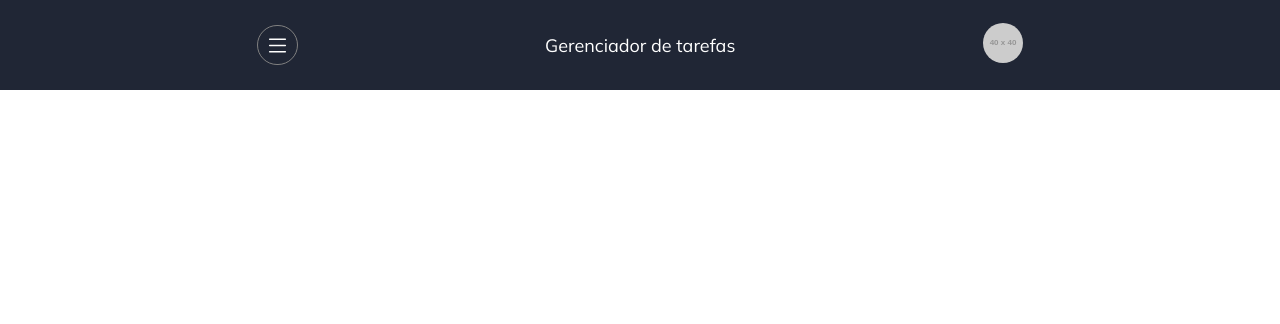
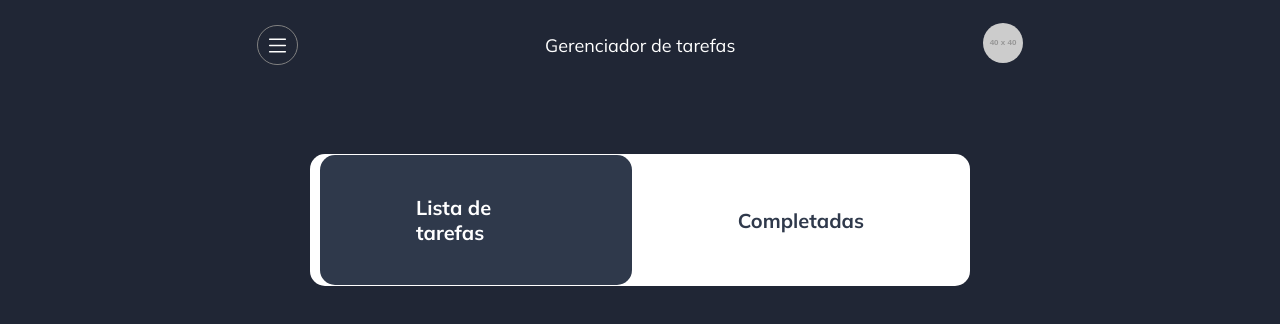
Before and after one commit to joa7b/task-manager-react, a React (Vite) app: page / in a window 1280 px wide. Shown: the top 324 px of the page. Built offline with nearby package versions, Linux system fonts and the light colour scheme.

Commit message:
feat(tab): create tab style

```diff
--- a/src/App.tsx
+++ b/src/App.tsx
@@ -1,5 +1,11 @@
 import { Navbar } from "./components/main/navbar";
+import { Tab } from "./components/dashboard/tab";
 
 export const App = () => {
-  return <Navbar />;
+  return (
+    <>
+      <Navbar />
+      <Tab />
+    </>
+  );
 };
--- /dev/null
+++ b/src/components/dashboard/tab/index.tsx
@@ -0,0 +1,15 @@
+import { TabWrapper, TabItem } from "./style";
+
+export const Tab = () => {
+  return (
+    <TabWrapper>
+      <TabItem>
+        <p>Lista de tarefas</p>
+      </TabItem>
+
+      <TabItem>
+        <p>Completadas</p>
+      </TabItem>
+    </TabWrapper>
+  );
+};
--- /dev/null
+++ b/src/components/dashboard/tab/style.ts
@@ -0,0 +1,30 @@
+import styled from "styled-components";
+
+export const TabWrapper = styled.section`
+  background-color: #fff;
+  width: 50%;
+  margin: auto;
+  height: 7rem;
+  display: flex;
+  border-radius: 15px;
+  align-items: center;
+  justify-content: center;
+  gap: 10px;
+  margin-top: 5%;
+  padding: 10px;
+`;
+
+export const TabItem = styled.div`
+  padding: 20px 15%;
+  border-radius: 15px;
+  font-size: 20px;
+  font-weight: bold;
+  color: white;
+
+  &:first-child {
+    background-color: #2f394b;
+  }
+  &:not(:first-child) {
+    color: #2f394b;
+  }
+`;
--- a/src/style.ts
+++ b/src/style.ts
@@ -5,6 +5,7 @@ export const GlobalStyle = createGlobalStyle`
     padding: 0;
     margin: 0;
     box-sizing: border-box;
+    background-color: #202635;
 
     font-family: 'Mulish', sans-serif;
   }
```
